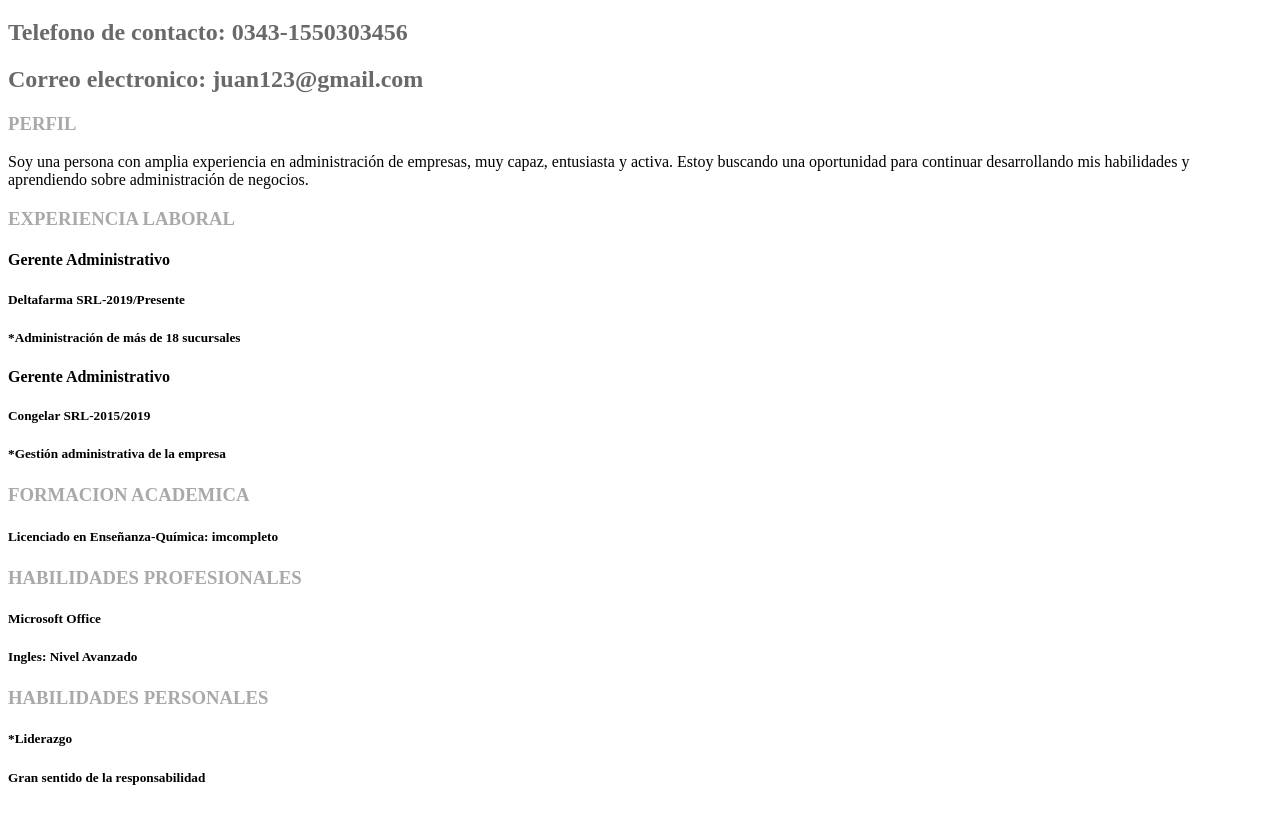
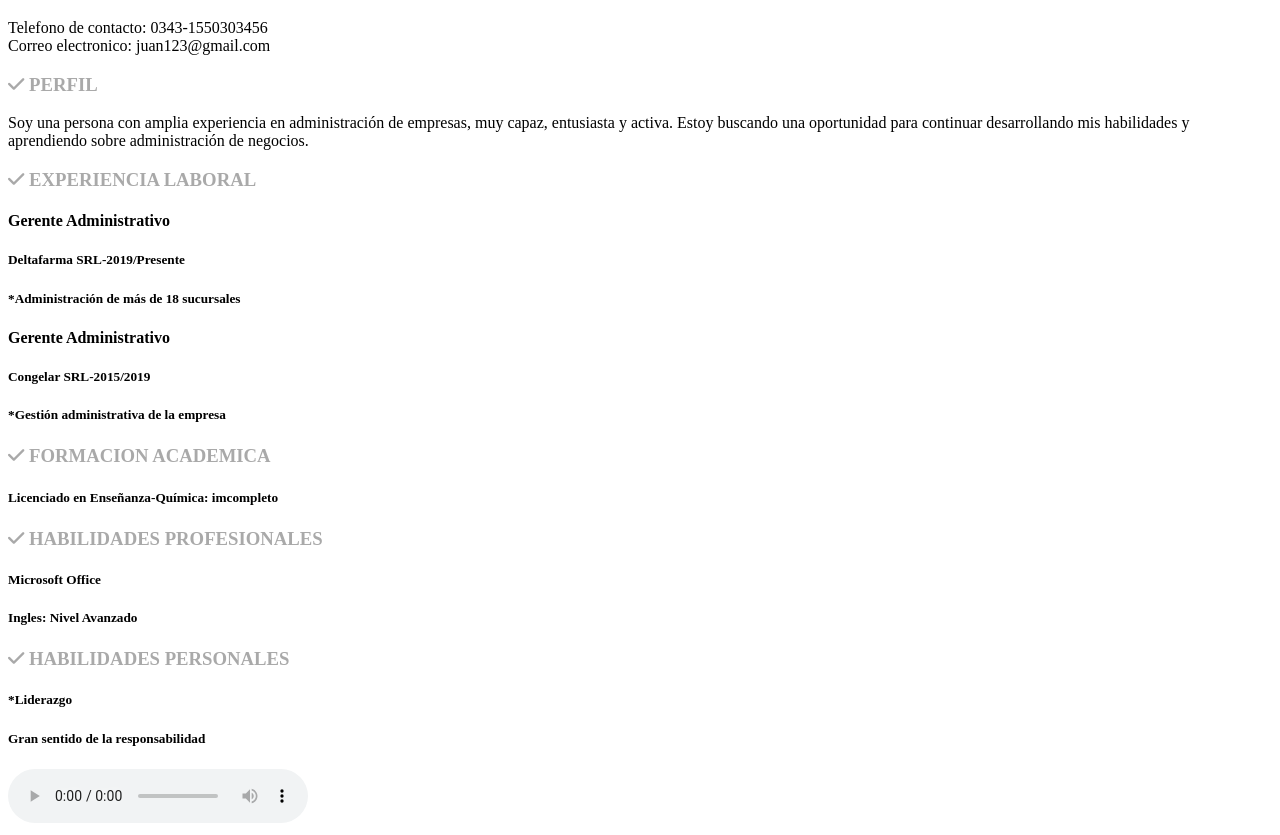
Before and after one commit to orlando455/proyectofinal_cv, a plain HTML site: page index.html in a window 1280 px wide. Shown: the part 373-1208 px from the top of the page. Before the commit the page ends 1181 px from the top, so only its background shows below. Drawn offline with Linux system fonts and the light colour scheme.

Commit message:
index proyecto final ok

```diff
--- a/index.html
+++ b/index.html
@@ -6,23 +6,31 @@
     <meta http-equiv="X-UA-Compatible" content="IE=edge">
     <meta name="viewport" content="width=device-width, initial-scale=1.0">
     <link rel="stylesheet" href="css/estilos.css">
+    <link rel="stylesheet" href="https://cdnjs.cloudflare.com/ajax/libs/font-awesome/6.3.0/css/all.min.css">
 
     <title>Proyecto final CV</title>
 
-    </ </head>
+</head>
 
 <body>
+    <div class="contenedor">
 
+        <div class="top">
             <header><img src="https://randomuser.me/api/portraits/men/35.jpg"></header>
             <h1>CASA JUAN MANUEL</h1>
+            <p>Telefono de contacto: 0343-1550303456 <br> Correo electronico: juan123@gmail.com</p>
+        </div>
 
-        <h2>Telefono de contacto: 0343-1550303456</h2>
 
-        <h2>Correo electronico: juan123@gmail.com</h2>
-        <h3>PERFIL</h3>
+        <div class="content">
+
+
+
+            <h3><i class="fa-solid fa-check"></i> PERFIL
+            </h3>
             <p>Soy una persona con amplia experiencia en administración de empresas, muy capaz, entusiasta y activa. Estoy buscando una oportunidad para continuar desarrollando mis habilidades y aprendiendo sobre administración de negocios.</p>
 
-        <h3>EXPERIENCIA LABORAL</h3>
+            <h3><i class="fa-solid fa-check"></i> EXPERIENCIA LABORAL</h3>
 
             <h4>Gerente Administrativo</h4>
             <h5>Deltafarma SRL-2019/Presente</h5>
@@ -33,18 +41,28 @@
             <h5>*Gestión administrativa de la empresa</h5>
 
 
-        <h3>FORMACION ACADEMICA</h3>
+            <h3><i class="fa-solid fa-check"></i> FORMACION ACADEMICA</h3>
             <H5>Licenciado en Enseñanza-Química: imcompleto</H5>
 
-        <h3>HABILIDADES PROFESIONALES</h3>
+            <h3><i class="fa-solid fa-check"></i> HABILIDADES PROFESIONALES</h3>
             <H5>Microsoft Office</H5>
             <h5>Ingles: Nivel Avanzado</h5>
 
-        <h3>HABILIDADES PERSONALES</h3>
+            <h3><i class="fa-solid fa-check"></i> HABILIDADES PERSONALES</h3>
             <h5>*Liderazgo</h5>
             <h5>Gran sentido de la responsabilidad</h5>
 
-        <body>
+
+            <audio controls autoplay="1">
+  <source src="audio/audio.ogg" type="audio/ogg">
+Your browser does not support the audio element.
+</audio>
+
+
+        </div>
+
+
+</body>
 
 
 </html>
```
Lines whose indentation alone changed are shown as unchanged.
